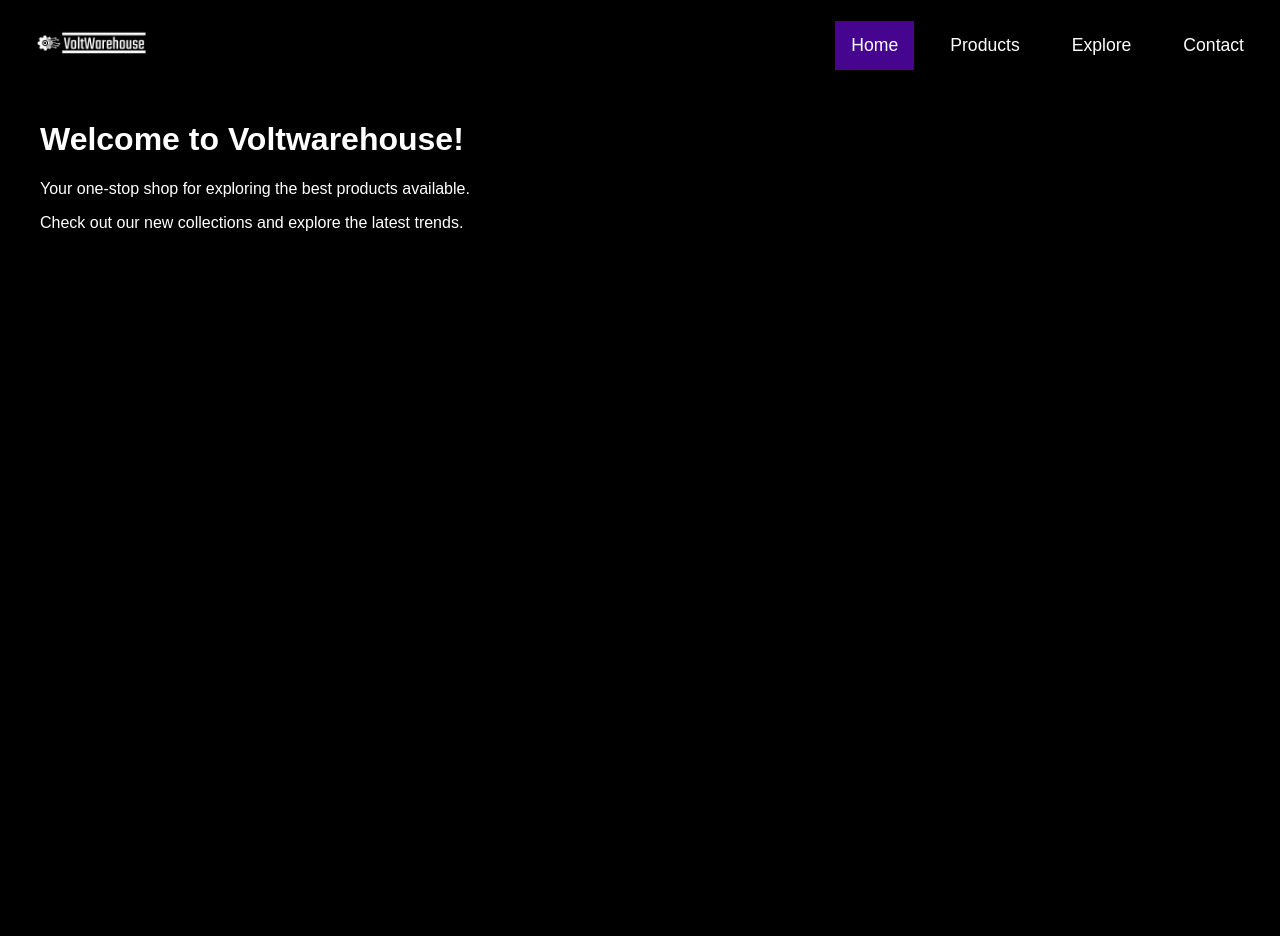
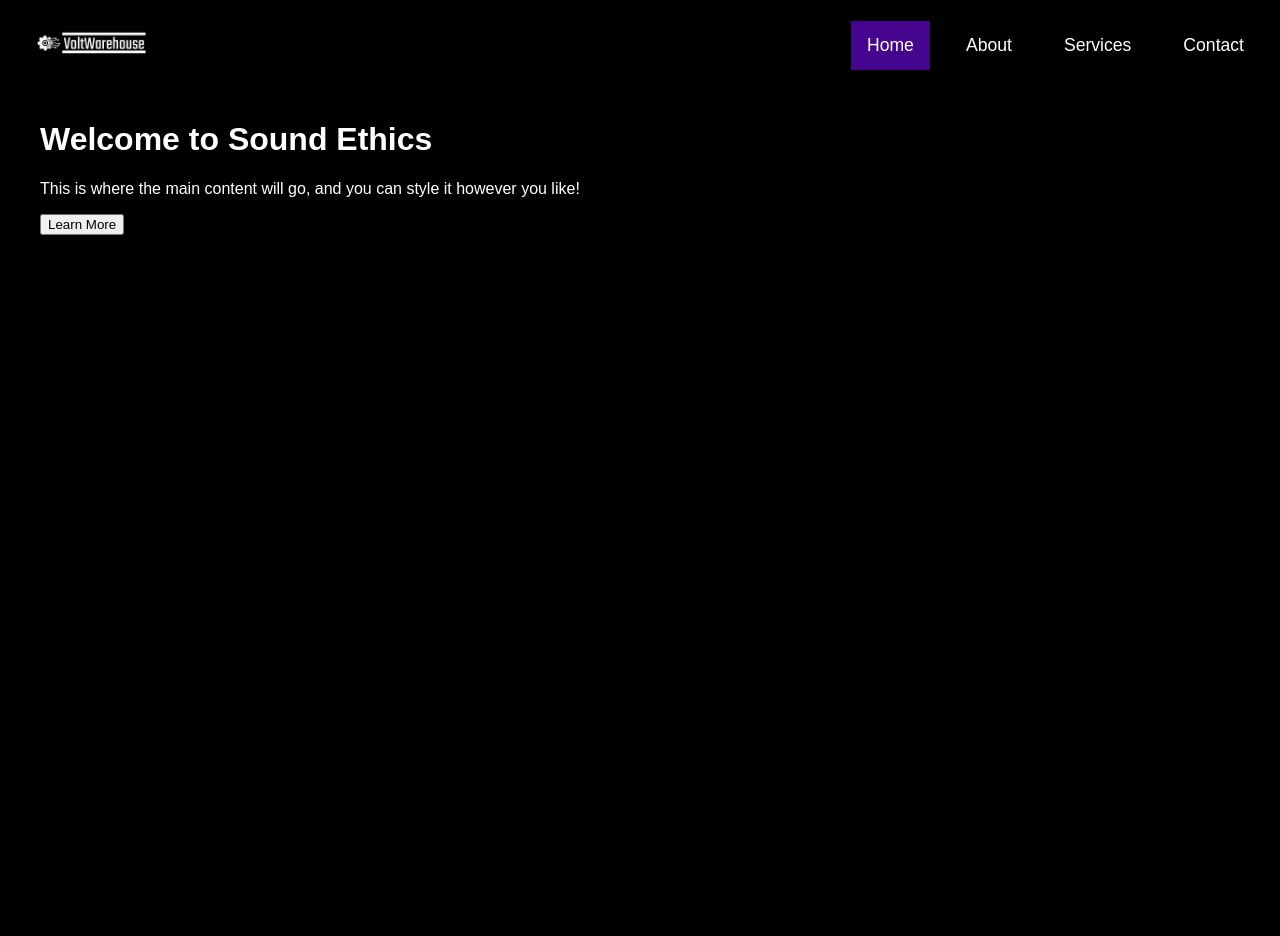
Before and after one commit to aditiakulk/voltwarehouse, a React app: page / in a window 1280 px wide. Shown: the top 936 px of the page. Built offline with nearby package versions, Linux system fonts and the light colour scheme.

Commit message:
new design

```diff
--- a/src/App.tsx
+++ b/src/App.tsx
@@ -1,34 +1,33 @@
-// src/App.tsx
 import React from 'react';
-import './App.css'; // Make sure this CSS file is correctly loaded
-import logo from './assets/logo.png'; // Ensure the path to your logo is correct
+import './App.css';
+import logo from './assets/logo.png'; // Assuming your logo is in 'assets' folder
 
 const App: React.FC = () => {
   return (
     <div>
-      {/* Navigation Bar */}
+      {/* Navbar */}
       <nav className="navbar">
         <div className="navbar-logo">
-          <img src={logo} alt="Voltwarehouse Logo" />
+          <img src={logo} alt="Logo" />
         </div>
         <ul>
           <li><a className="active" href="#home">Home</a></li>
-          <li><a href="#products">Products</a></li>
-          <li><a href="#explore">Explore</a></li>
+          <li><a href="#about">About</a></li>
+          <li><a href="#services">Services</a></li>
           <li><a href="#contact">Contact</a></li>
         </ul>
       </nav>
 
-      {/* Main Content */}
+      {/* Main content */}
       <div className="content">
-        <h1>Welcome to Voltwarehouse!</h1>
-        <p>Your one-stop shop for exploring the best products available.</p>
-        <p>Check out our new collections and explore the latest trends.</p>
+        <h1>Welcome to Sound Ethics</h1>
+        <p>This is where the main content will go, and you can style it however you like!</p>
+        <button>Learn More</button>
       </div>
 
       {/* Footer */}
       <footer>
-        <p>&copy; 2024 Voltwarehouse. All rights reserved.</p>
+        <p>&copy; 2024 Sound Ethics</p>
       </footer>
     </div>
   );
```
